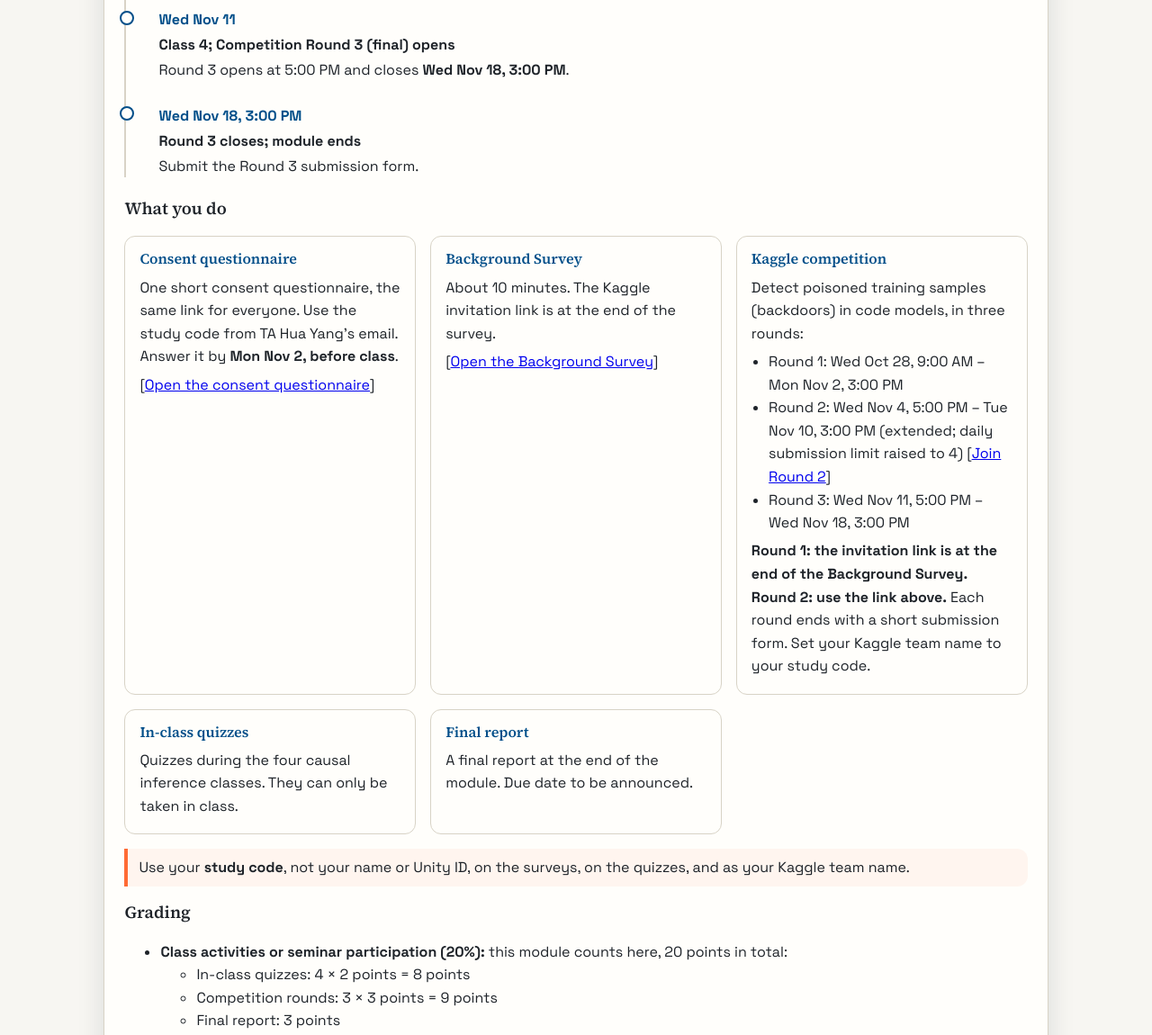
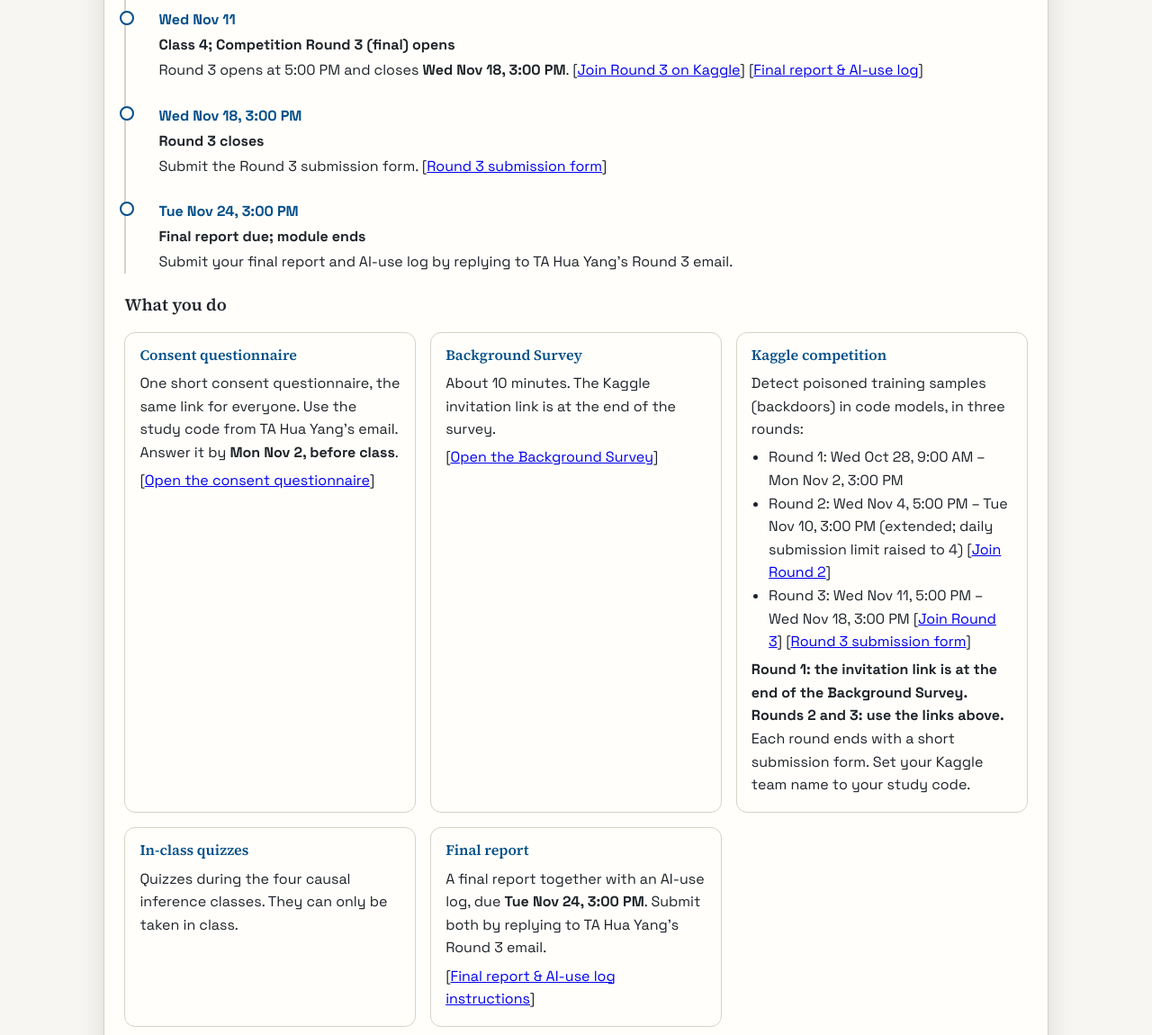
Before and after one commit to TAI4SE/TAI4SE.github.io, a plain HTML site: page index.html in a window 1280 px wide. Shown: the part 5431-6581 px from the top of the page at 90% size. Drawn offline with Linux system fonts and the light colour scheme.

Commit message:
Add Round 3 Kaggle link, submission form, and final report instructions (due Nov 24, 3 PM)
Co-Authored-By: Claude Opus 5.5 <noreply@anthropic.com>
Claude-Session: https://claude.ai/code/session_01BheTZocad4YJzXPUchUFfC

```diff
--- a/index.html
+++ b/index.html
@@ -370,13 +370,13 @@
               <a href="#m-competition" class="chip">Round 2 submission form</a>
             </div>
           </div>
-          <div class="now-phase" data-start="2026-11-11T17:00" data-end="2026-11-18T15:00">
-            <p class="now-phase-title">Round 3 &amp; final report <span class="now-dates">Wed Nov 11, 5:00 PM &ndash; Wed Nov 18, 3:00 PM</span></p>
+          <div class="now-phase" data-start="2026-11-11T17:00" data-end="2026-11-24T15:00">
+            <p class="now-phase-title">Round 3 &amp; final report <span class="now-dates">Wed Nov 11, 5:00 PM &ndash; Tue Nov 24, 3:00 PM</span></p>
             <div class="chip-row">
               <a href="#m-quizzes" class="chip">In-class quiz</a>
-              <a href="#m-competition" class="chip">Round 3</a>
-              <a href="#m-competition" class="chip">Round 3 submission form</a>
-              <a href="#m-report" class="chip">Final report</a>
+              <a href="https://www.kaggle.com/t/a84bf9680570461b8bd462447288c6da" class="chip" target="_blank" rel="noopener noreferrer">Join Round 3 (Nov 11, 5 PM &ndash; Nov 18, 3 PM)</a>
+              <a href="https://qualtricsxmsnkkt56xw.pdx1.qualtrics.com/jfe/form/SV_5ioMx7HWnlitxEq" class="chip" target="_blank" rel="noopener noreferrer">Round 3 submission form (by Nov 18, 3 PM)</a>
+              <a href="https://docs.google.com/document/d/1I8oQNmVxRqkMlCC7NgZFw7uMwZjPnqeh/edit?usp=sharing&amp;ouid=116828530810030219548&amp;rtpof=true&amp;sd=true" class="chip" target="_blank" rel="noopener noreferrer">Final report &amp; AI-use log (due Nov 24, 3 PM)</a>
             </div>
           </div>
         </div>
@@ -424,12 +424,17 @@
           <li class="timeline-item" data-at="2026-11-11T15:00">
             <p class="timeline-date">Wed Nov 11</p>
             <p class="timeline-title">Class 4; Competition Round 3 (final) opens</p>
-            <p>Round 3 opens at 5:00 PM and closes <strong>Wed Nov 18, 3:00 PM</strong>.</p>
+            <p>Round 3 opens at 5:00 PM and closes <strong>Wed Nov 18, 3:00 PM</strong>. [<a href="https://www.kaggle.com/t/a84bf9680570461b8bd462447288c6da" target="_blank" rel="noopener noreferrer">Join Round 3 on Kaggle</a>] [<a href="https://docs.google.com/document/d/1I8oQNmVxRqkMlCC7NgZFw7uMwZjPnqeh/edit?usp=sharing&amp;ouid=116828530810030219548&amp;rtpof=true&amp;sd=true" target="_blank" rel="noopener noreferrer">Final report &amp; AI-use log</a>]</p>
           </li>
           <li class="timeline-item" data-at="2026-11-18T15:00">
             <p class="timeline-date">Wed Nov 18, 3:00 PM</p>
-            <p class="timeline-title">Round 3 closes; module ends</p>
-            <p>Submit the Round 3 submission form.</p>
+            <p class="timeline-title">Round 3 closes</p>
+            <p>Submit the Round 3 submission form. [<a href="https://qualtricsxmsnkkt56xw.pdx1.qualtrics.com/jfe/form/SV_5ioMx7HWnlitxEq" target="_blank" rel="noopener noreferrer">Round 3 submission form</a>]</p>
+          </li>
+          <li class="timeline-item" data-at="2026-11-24T15:00">
+            <p class="timeline-date">Tue Nov 24, 3:00 PM</p>
+            <p class="timeline-title">Final report due; module ends</p>
+            <p>Submit your final report and AI-use log by replying to TA Hua Yang's Round 3 email.</p>
           </li>
         </ol>
 
@@ -454,10 +459,10 @@
             <ul>
               <li>Round 1: Wed Oct 28, 9:00 AM &ndash; Mon Nov 2, 3:00 PM</li>
               <li>Round 2: Wed Nov 4, 5:00 PM &ndash; Tue Nov 10, 3:00 PM (extended; daily submission limit raised to 4) [<a href="https://www.kaggle.com/t/cf0698e5b68f454f917a685dbd2c1917" target="_blank" rel="noopener noreferrer">Join Round 2</a>]</li>
-              <li>Round 3: Wed Nov 11, 5:00 PM &ndash; Wed Nov 18, 3:00 PM</li>
+              <li>Round 3: Wed Nov 11, 5:00 PM &ndash; Wed Nov 18, 3:00 PM [<a href="https://www.kaggle.com/t/a84bf9680570461b8bd462447288c6da" target="_blank" rel="noopener noreferrer">Join Round 3</a>] [<a href="https://qualtricsxmsnkkt56xw.pdx1.qualtrics.com/jfe/form/SV_5ioMx7HWnlitxEq" target="_blank" rel="noopener noreferrer">Round 3 submission form</a>]</li>
             </ul>
             <p>
-              <strong>Round 1: the invitation link is at the end of the Background Survey. Round 2: use the link above.</strong> Each round ends with a short
+              <strong>Round 1: the invitation link is at the end of the Background Survey. Rounds 2 and 3: use the links above.</strong> Each round ends with a short
               submission form. Set your Kaggle team name to your study code.
             </p>
           </article>
@@ -467,7 +472,11 @@
           </article>
           <article class="step-card" id="m-report">
             <h4>Final report</h4>
-            <p>A final report at the end of the module. Due date to be announced.</p>
+            <p>
+              A final report together with an AI-use log, due <strong>Tue Nov 24, 3:00 PM</strong>. Submit both by replying to
+              TA Hua Yang's Round 3 email.
+            </p>
+            <p>[<a href="https://docs.google.com/document/d/1I8oQNmVxRqkMlCC7NgZFw7uMwZjPnqeh/edit?usp=sharing&amp;ouid=116828530810030219548&amp;rtpof=true&amp;sd=true" target="_blank" rel="noopener noreferrer">Final report &amp; AI-use log instructions</a>]</p>
           </article>
         </div>
         <p class="study-code-reminder">
```
